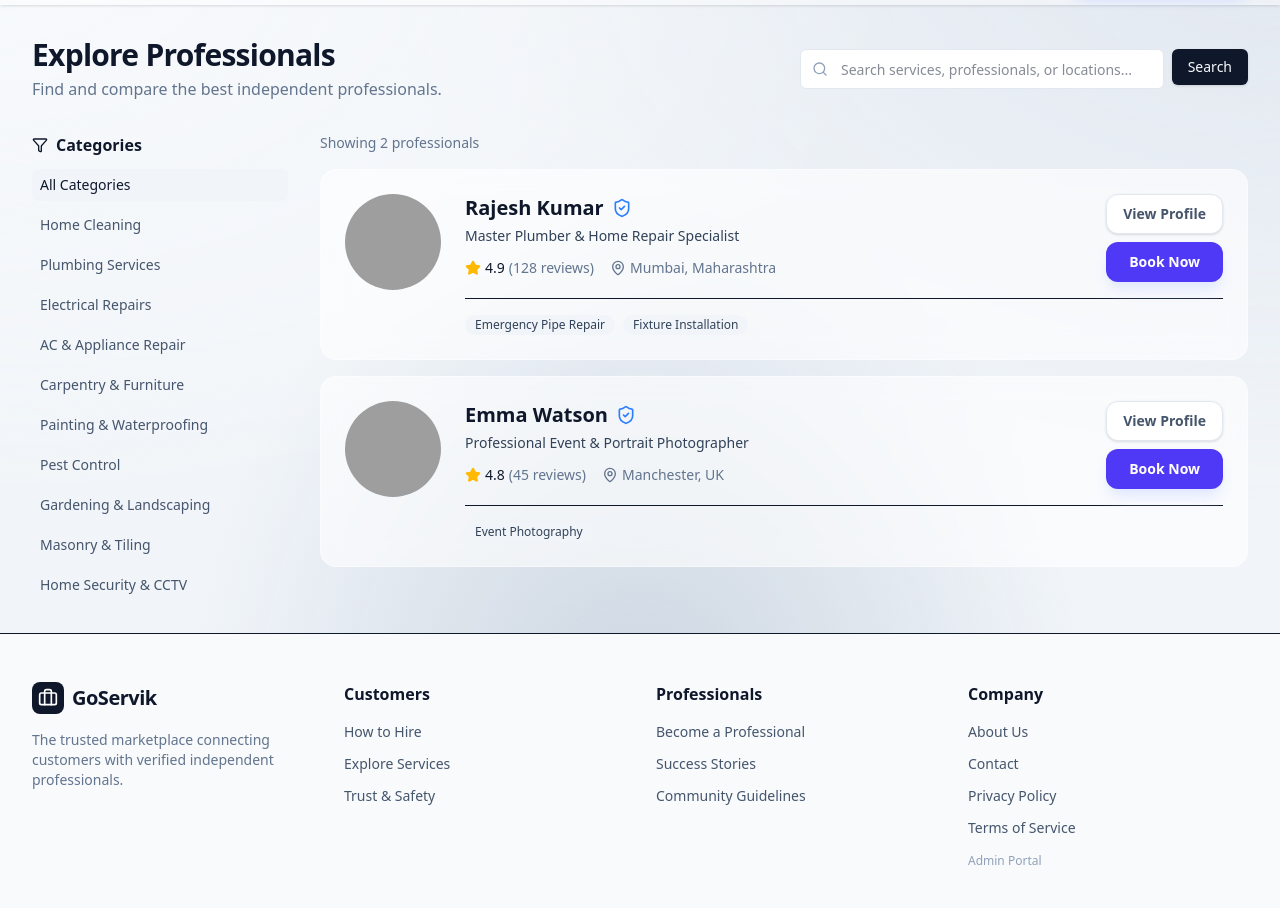
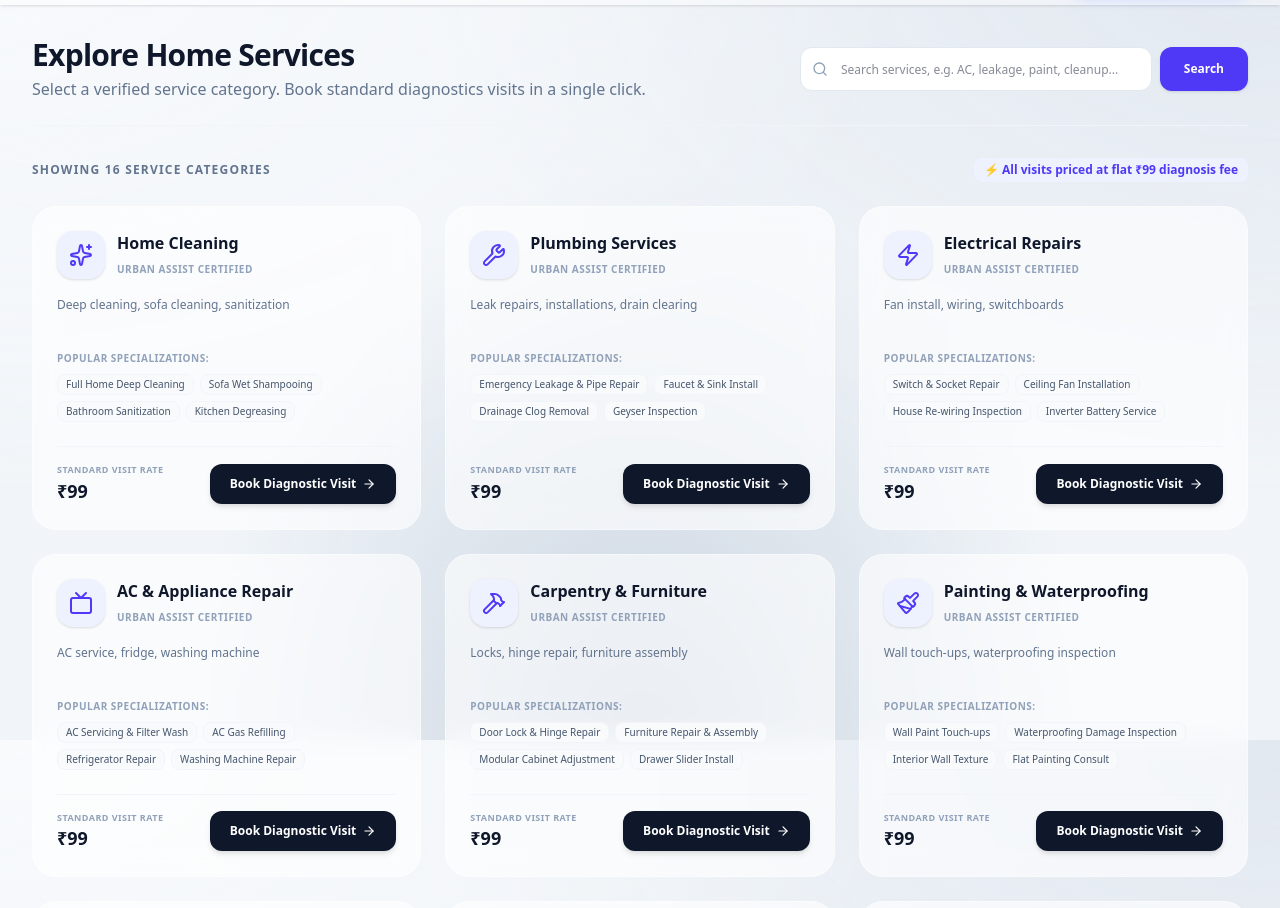
Before and after one commit to neev4240/GoServik, a React (Vite) app: page /explore in a window 1280 px wide. Shown: the part 60-968 px from the top of the page. Built offline with nearby package versions, Linux system fonts and the light colour scheme; no server answers; the database is empty; grey boxes are pictures that could not be loaded.

Commit message:
feat: refactor booking flow and improve UI/UX
- Update booking flow to support category selection via URL params
- Enhance Explore page with dynamic service categories and icons
- Simplify Dashboard navigation and localize service partner labels

```diff
--- a/src/App.tsx
+++ b/src/App.tsx
@@ -44,7 +44,11 @@ const router = createBrowserRouter([
         element: <Profile />,
       },
       {
-        path: 'book/:proId',
+        path: 'book',
+        element: <BookingFlow />,
+      },
+      {
+        path: 'book/:categoryId',
         element: <BookingFlow />,
       },
       {
--- a/src/pages/BookingFlow.tsx
+++ b/src/pages/BookingFlow.tsx
@@ -1,5 +1,5 @@
 import { useState, useMemo } from 'react';
-import { useParams, useNavigate, Link } from 'react-router-dom';
+import { useParams, useNavigate, Link, useSearchParams } from 'react-router-dom';
 import { useStore } from '../store';
 import { Button } from '../components/ui/Button';
 import {
@@ -10,13 +10,15 @@ import { format, addDays } from 'date-fns';
 
 export function BookingFlow() {
   const { proId } = useParams<{ proId: string }>();
+  const [searchParams] = useSearchParams();
+  const catParam = searchParams.get('category') || useParams<{ categoryId: string }>().categoryId;
   const navigate = useNavigate();
   const { professionals, categories, currentUser, bookService } = useStore();
 
   const [step, setStep] = useState(1);
 
   // STEP 1 state: Category & Suboption Selection (No size/work input required!)
-  const [selectedCategoryId, setSelectedCategoryId] = useState<string>('cat-1');
+  const [selectedCategoryId, setSelectedCategoryId] = useState<string>(catParam || 'cat-1');
   const [selectedServiceName, setSelectedServiceName] = useState<string>('');
 
   // STEP 2 state: Date, Time & Confirm
@@ -117,6 +119,48 @@ export function BookingFlow() {
       'Smart Door Lock Configuration',
       'Video Doorbell Wiring & Assembly',
       'Security Sensors & Alarm Consult'
+    ],
+    'cat-11': [
+      'General Home Visit / Consult',
+      'Router Setup & WiFi Range Extension',
+      'Smart Speaker / Voice Assistant Setup',
+      'Smart TV & Streaming Device Setup',
+      'Smart Lighting & Switch Installation'
+    ],
+    'cat-12': [
+      'General Home Visit / Consult',
+      'Local Shifting Pre-move Assessment',
+      'Secure Packing & Loading Assistance',
+      'Unpacking & Furniture Reassembly',
+      'Inter-city Relocation Advice & Quote'
+    ],
+    'cat-13': [
+      'General Home Visit / Consult',
+      'Kitchen Chimney Deep Cleaning',
+      'Water Purifier / RO Service & Filter Change',
+      'Microwave Oven Deep Sanitization',
+      'Hob & Gas Stove Cleaning & Checkup'
+    ],
+    'cat-14': [
+      'General Home Visit / Consult',
+      'Men\'s Haircut & Beard Grooming',
+      'Women\'s Haircut & Hair Styling',
+      'Express Facial & Face Massage',
+      'Stress Relief Massage Therapy Visit'
+    ],
+    'cat-15': [
+      'General Home Visit / Consult',
+      'Physiotherapy Knee/Back Pain Assessment',
+      'Elderly Companion & Health Checkup',
+      'Post-operative Daily Nursing Visit',
+      'Infant Care & Mother Support Consult'
+    ],
+    'cat-16': [
+      'General Home Visit / Consult',
+      'Whole House Sanitization Fogging',
+      'Kitchen & Bathroom Steam Disinfection',
+      'Office / Workstation Sanitization Spray',
+      'Car Cabin Sanitization & Fogging'
     ]
   };
 
--- a/src/pages/Explore.tsx
+++ b/src/pages/Explore.tsx
@@ -1,32 +1,43 @@
 import { useState, useMemo, type FormEvent } from 'react';
 import { Link, useSearchParams } from 'react-router-dom';
-import { Search, Filter, MapPin, Star, ShieldCheck, ChevronRight } from 'lucide-react';
+import {
+  Sparkles, Wrench, Zap, Tv, Hammer, Paintbrush,
+  ShieldAlert, TreePine, Grid3X3, Cctv, Cpu, Truck,
+  Droplets, Smile, HeartPulse, ShieldCheck, Search, Filter, ArrowRight
+} from 'lucide-react';
 import { useStore } from '../store';
 import { Button } from '../components/ui/Button';
 
+// Icon map for the 16 categories
+const iconMap: Record<string, any> = {
+  Sparkles, Wrench, Zap, Tv, Hammer, Paintbrush,
+  ShieldAlert, TreePine, Grid3X3, Cctv, Cpu, Truck,
+  Droplets, Smile, HeartPulse, ShieldCheck
+};
+
+const servicesByCategory: Record<string, string[]> = {
+  'cat-1': ['Full Home Deep Cleaning', 'Sofa Wet Shampooing', 'Bathroom Sanitization', 'Kitchen Degreasing'],
+  'cat-2': ['Emergency Leakage & Pipe Repair', 'Faucet & Sink Install', 'Drainage Clog Removal', 'Geyser Inspection'],
+  'cat-3': ['Switch & Socket Repair', 'Ceiling Fan Installation', 'House Re-wiring Inspection', 'Inverter Battery Service'],
+  'cat-4': ['AC Servicing & Filter Wash', 'AC Gas Refilling', 'Refrigerator Repair', 'Washing Machine Repair'],
+  'cat-5': ['Door Lock & Hinge Repair', 'Furniture Repair & Assembly', 'Modular Cabinet Adjustment', 'Drawer Slider Install'],
+  'cat-6': ['Wall Paint Touch-ups', 'Waterproofing Damage Inspection', 'Interior Wall Texture', 'Flat Painting Consult'],
+  'cat-7': ['General Pest Control', 'Cockroach & Ant Gel', 'Bedbug Herbal Spray', 'Termite Protection'],
+  'cat-8': ['Lawn Mowing & Grass Trim', 'Weeding & Soil Treatment', 'Indoor Planter Maintenance', 'New Garden Setup'],
+  'cat-9': ['Floor/Wall Tile Grouting', 'Cement Wall Crack Plastering', 'Bathroom Tiling Repair', 'Brickwork/Masonry'],
+  'cat-10': ['CCTV Camera Setup', 'Smart Door Lock Setup', 'Video Doorbell Wiring', 'Security Sensors Consult'],
+  'cat-11': ['Router Setup & WiFi', 'Smart Speaker Setup', 'Smart TV Installation', 'Smart Lighting Switch'],
+  'cat-12': ['Local Shift Pre-move', 'Packing & Loading Help', 'Furniture Reassembly', 'Inter-city Relocation'],
+  'cat-13': ['Kitchen Chimney Clean', 'Water Purifier RO Service', 'Microwave Deep Clean', 'Hob & Stove Checkup'],
+  'cat-14': ['Men Haircut & Groom', 'Women Hair & Styling', 'Facial & Face Massage', 'Stress Relief Massage'],
+  'cat-15': ['Physio Pain Assessment', 'Elderly Companion Visit', 'Daily Nursing Visit', 'Infant Care Consult'],
+  'cat-16': ['Whole House Sanitization', 'Steam Disinfection', 'Workstation Spray', 'Car Cabin Fogging']
+};
+
 export function Explore() {
-  const { professionals, categories } = useStore();
+  const { categories } = useStore();
   const [searchParams, setSearchParams] = useSearchParams();
   const [searchQuery, setSearchQuery] = useState(searchParams.get('q') || '');
-  const selectedCategory = searchParams.get('category');
-
-  const filteredProfessionals = useMemo(() => {
-    return professionals.filter(pro => {
-      if (selectedCategory) {
-        const hasCategory = pro.services.some(s => s.categoryId === selectedCategory);
-        if (!hasCategory) return false;
-      }
-      if (searchQuery) {
-        const q = searchQuery.toLowerCase();
-        return (
-          pro.name.toLowerCase().includes(q) ||
-          pro.services.some(s => s.name.toLowerCase().includes(q)) ||
-          pro.location.toLowerCase().includes(q)
-        );
-      }
-      return true;
-    });
-  }, [professionals, selectedCategory, searchQuery]);
 
   const handleSearch = (e: FormEvent) => {
     e.preventDefault();
@@ -38,13 +49,24 @@ export function Explore() {
     setSearchParams(searchParams);
   };
 
+  const filteredCategories = useMemo(() => {
+    return categories.filter(cat => {
+      const query = searchQuery.toLowerCase();
+      const nameMatch = cat.name.toLowerCase().includes(query);
+      const descMatch = cat.description.toLowerCase().includes(query);
+      const suboptions = servicesByCategory[cat.id] || [];
+      const suboptionsMatch = suboptions.some(sub => sub.toLowerCase().includes(query));
+      return nameMatch || descMatch || suboptionsMatch;
+    });
+  }, [categories, searchQuery]);
+
   return (
     <div className="mx-auto max-w-7xl px-4 py-8 sm:px-6 lg:px-8">
       {/* Search Header */}
-      <div className="mb-8 flex flex-col gap-4 md:flex-row md:items-center md:justify-between">
+      <div className="mb-8 flex flex-col gap-4 md:flex-row md:items-center md:justify-between border-b pb-6 border-slate-100">
         <div>
-          <h1 className="text-3xl font-bold tracking-tight text-slate-900">Explore Professionals</h1>
-          <p className="text-slate-500 mt-1">Find and compare the best independent professionals.</p>
+          <h1 className="text-3xl font-bold tracking-tight text-slate-900">Explore Home Services</h1>
+          <p className="text-slate-500 mt-1">Select a verified service category. Book standard diagnostics visits in a single click.</p>
         </div>
 
         <form onSubmit={handleSearch} className="flex w-full md:max-w-md gap-2">
@@ -52,119 +74,94 @@ export function Explore() {
             <Search className="absolute left-3 top-1/2 h-4 w-4 -translate-y-1/2 text-slate-400" />
             <input
               type="text"
-              placeholder="Search services, professionals, or locations..."
+              placeholder="Search services, e.g. AC, leakage, paint, cleanup..."
               value={searchQuery}
               onChange={(e) => setSearchQuery(e.target.value)}
-              className="h-10 w-full rounded-md border border-slate-200 bg-white pl-10 pr-4 text-sm outline-none focus:border-slate-900 focus:ring-1 focus:ring-slate-900"
+              className="h-11 w-full rounded-xl border border-slate-200 bg-white pl-10 pr-4 text-xs outline-none focus:border-indigo-500 focus:ring-1 focus:ring-indigo-500"
             />
           </div>
-          <Button type="submit">Search</Button>
+          <Button type="submit" className="bg-indigo-600 hover:bg-indigo-700 font-bold rounded-xl h-11 px-6 text-xs text-white">Search</Button>
         </form>
       </div>
 
-      <div className="flex flex-col md:flex-row gap-8">
-        {/* Filters Sidebar */}
-        <div className="w-full md:w-64 shrink-0 space-y-6">
-          <div>
-            <h3 className="font-semibold text-slate-900 mb-3 flex items-center gap-2">
-              <Filter className="h-4 w-4" /> Categories
-            </h3>
-            <div className="space-y-2">
-              <button
-                onClick={() => {
-                  searchParams.delete('category');
-                  setSearchParams(searchParams);
-                }}
-                className={`block w-full text-left text-sm px-2 py-1.5 rounded-md transition-colors ${!selectedCategory ? 'bg-slate-100 font-medium text-slate-900' : 'text-slate-600 hover:bg-slate-50'}`}
-              >
-                All Categories
-              </button>
-              {categories.map(cat => (
-                <button
-                  key={cat.id}
-                  onClick={() => {
-                    searchParams.set('category', cat.id);
-                    setSearchParams(searchParams);
-                  }}
-                  className={`block w-full text-left text-sm px-2 py-1.5 rounded-md transition-colors ${selectedCategory === cat.id ? 'bg-slate-100 font-medium text-slate-900' : 'text-slate-600 hover:bg-slate-50'}`}
-                >
-                  {cat.name}
-                </button>
-              ))}
-            </div>
+      <div className="space-y-6">
+        <div className="flex items-center justify-between">
+          <div className="text-xs font-bold text-slate-500 uppercase tracking-widest">
+            Showing {filteredCategories.length} Service Categories
+          </div>
+          <div className="text-xs text-indigo-600 bg-indigo-50 px-2.5 py-1 rounded-lg font-bold">
+            ⚡ All visits priced at flat ₹99 diagnosis fee
           </div>
         </div>
 
-        {/* Results Grid */}
-        <div className="flex-1">
-          <div className="mb-4 text-sm text-slate-500">
-            Showing {filteredProfessionals.length} professionals
-          </div>
+        {/* Categories Grid */}
+        <div className="grid grid-cols-1 md:grid-cols-2 lg:grid-cols-3 gap-6">
+          {filteredCategories.map(cat => {
+            const IconComponent = iconMap[cat.icon] || Sparkles;
+            const suboptions = servicesByCategory[cat.id] || [];
 
-          <div className="space-y-4">
-            {filteredProfessionals.map(pro => (
-              <div key={pro.id} className="group flex flex-col sm:flex-row gap-6 p-6 border border-white/40 rounded-2xl bg-white/60 backdrop-blur-md hover:shadow-xl hover:bg-white transition-all">
-                <img
-                  src={pro.avatar}
-                  alt={pro.name}
-                  className="h-24 w-24 rounded-full object-cover shrink-0 mx-auto sm:mx-0"
-                />
-
-                <div className="flex-1 text-center sm:text-left">
-                  <div className="flex flex-col sm:flex-row sm:items-start justify-between gap-4">
+            return (
+              <div
+                key={cat.id}
+                className="group flex flex-col justify-between p-6 border border-white/40 rounded-3xl bg-white/60 backdrop-blur-md hover:shadow-xl hover:bg-white transition-all duration-300"
+              >
+                <div>
+                  <div className="flex items-center gap-3 mb-4">
+                    <div className="w-12 h-12 bg-indigo-50 text-indigo-600 rounded-2xl flex items-center justify-center shadow-sm group-hover:bg-indigo-600 group-hover:text-white transition-all duration-300">
+                      <IconComponent className="h-6 w-6" />
+                    </div>
                     <div>
-                      <div className="flex items-center justify-center sm:justify-start gap-2 mb-1">
-                        <h2 className="text-xl font-bold text-slate-900">
-                          <Link to={`/pro/${pro.id}`} className="hover:underline">{pro.name}</Link>
-                        </h2>
-                        {pro.verified && (
-                          <ShieldCheck className="h-5 w-5 text-blue-500" title="Verified Professional" />
-                        )}
-                      </div>
-                      <p className="text-sm font-medium text-slate-700">{pro.tagline}</p>
-
-                      <div className="flex flex-wrap items-center justify-center sm:justify-start gap-x-4 gap-y-2 mt-3 text-sm text-slate-500">
-                        <span className="flex items-center gap-1">
-                          <Star className="h-4 w-4 fill-amber-400 text-amber-400" />
-                          <span className="font-medium text-slate-900">{pro.rating}</span>
-                          <span>({pro.reviewCount} reviews)</span>
-                        </span>
-                        <span className="flex items-center gap-1">
-                          <MapPin className="h-4 w-4" />
-                          {pro.location}
-                        </span>
-                      </div>
-                    </div>
-
-                    <div className="flex flex-col gap-2 shrink-0">
-                      <Button asChild variant="outline" className="border-slate-200 hover:bg-slate-50 text-slate-600 font-bold rounded-xl h-10">
-                        <Link to={`/pro/${pro.id}`}>View Profile</Link>
-                      </Button>
-                      <Button asChild className="bg-indigo-600 hover:bg-indigo-700 text-white font-bold rounded-xl shadow-lg shadow-indigo-100 h-10">
-                        <Link to={`/book/${pro.id}`}>Book Now</Link>
-                      </Button>
+                      <h2 className="text-base font-extrabold text-slate-900 group-hover:text-indigo-600 transition-colors">
+                        {cat.name}
+                      </h2>
+                      <span className="text-[10px] text-slate-400 font-bold uppercase tracking-wider">Urban Assist Certified</span>
                     </div>
                   </div>
 
-                  <div className="mt-4 pt-4 border-t flex flex-wrap gap-2">
-                    {pro.services.map(s => (
-                      <span key={s.id} className="inline-flex items-center rounded-full bg-slate-100 px-2.5 py-0.5 text-xs font-medium text-slate-700">
-                        {s.name}
-                      </span>
-                    ))}
+                  <p className="text-xs text-slate-500 leading-relaxed mb-4 h-10 line-clamp-2">
+                    {cat.description}
+                  </p>
+
+                  <div className="space-y-2 mb-6">
+                    <div className="text-[10px] font-bold text-slate-400 uppercase tracking-wider">Popular Specializations:</div>
+                    <div className="flex flex-wrap gap-1.5">
+                      {suboptions.map(sub => (
+                        <span
+                          key={sub}
+                          className="inline-flex items-center rounded-lg bg-slate-50 border border-slate-100 px-2 py-0.5 text-[10px] font-medium text-slate-600"
+                        >
+                          {sub}
+                        </span>
+                      ))}
+                    </div>
                   </div>
                 </div>
+
+                <div className="pt-4 border-t border-slate-100 flex items-center justify-between gap-4 mt-auto">
+                  <div className="text-left">
+                    <span className="text-[9px] text-slate-400 uppercase font-bold tracking-wider block">Standard Visit Rate</span>
+                    <span className="text-lg font-black text-slate-900 block">₹99</span>
+                  </div>
+                  <Button
+                    asChild
+                    className="bg-slate-900 hover:bg-indigo-600 text-white font-bold rounded-xl shadow-md h-10 px-5 text-xs transition-all duration-300"
+                  >
+                    <Link to={`/book?category=${cat.id}`}>
+                      Book Diagnostic Visit <ArrowRight className="h-3.5 w-3.5 ml-1.5 group-hover:translate-x-1 transition-transform" />
+                    </Link>
+                  </Button>
+                </div>
               </div>
-            ))}
+            );
+          })}
 
-            {filteredProfessionals.length === 0 && (
-              <div className="text-center py-20 border rounded-xl bg-slate-50">
-                <Search className="mx-auto h-10 w-10 text-slate-400 mb-4" />
-                <h3 className="text-lg font-medium text-slate-900">No professionals found</h3>
-                <p className="text-slate-500 mt-1">Try adjusting your filters or search terms.</p>
-              </div>
-            )}
-          </div>
+          {filteredCategories.length === 0 && (
+            <div className="col-span-full text-center py-20 border rounded-3xl bg-slate-50/50">
+              <Search className="mx-auto h-12 w-12 text-slate-300 mb-4 animate-bounce" />
+              <h3 className="text-lg font-extrabold text-slate-900">No Service Categories Match</h3>
+              <p className="text-slate-500 text-xs mt-1">Try checking your spelling or search for a general term like 'clean' or 'repair'.</p>
+            </div>
+          )}
         </div>
       </div>
     </div>
--- a/src/store.ts
+++ b/src/store.ts
@@ -66,6 +66,12 @@ export const MOCK_CATEGORIES: ServiceCategory[] = [
   { id: 'cat-8', name: 'Gardening & Landscaping', description: 'Lawn care, weeding, tree trimming', icon: 'TreePine' },
   { id: 'cat-9', name: 'Masonry & Tiling', description: 'Tile cracks, cement work, plastering', icon: 'Grid3X3' },
   { id: 'cat-10', name: 'Home Security & CCTV', description: 'CCTV setup, smart locks, video doorbells', icon: 'Cctv' },
+  { id: 'cat-11', name: 'Smart Home & WiFi', description: 'Smart speakers, router setup, home automation setup', icon: 'Cpu' },
+  { id: 'cat-12', name: 'Packers & Movers', description: 'Local shifting, packing help, furniture loading', icon: 'Truck' },
+  { id: 'cat-13', name: 'Appliance Deep Cleaning', description: 'Kitchen chimney, water purifier, oven degreasing', icon: 'Droplets' },
+  { id: 'cat-14', name: 'Salon & Grooming at Home', description: 'Haircuts, skin care, relaxing massage visits', icon: 'Smile' },
+  { id: 'cat-15', name: 'Home Physiotherapy & Care', description: 'Physio therapy assessments, elderly care checkups', icon: 'HeartPulse' },
+  { id: 'cat-16', name: 'Disinfection & Fogging', description: 'Anti-viral fogging, sanitization sprays', icon: 'ShieldCheck' },
 ];
 
 export const MOCK_PROFESSIONALS: ProfessionalProfile[] = [
```
Also changed, not shown: src/pages/Dashboard.tsx (+4 -5 lines), src/pages/Home.tsx (+8 -8 lines).
